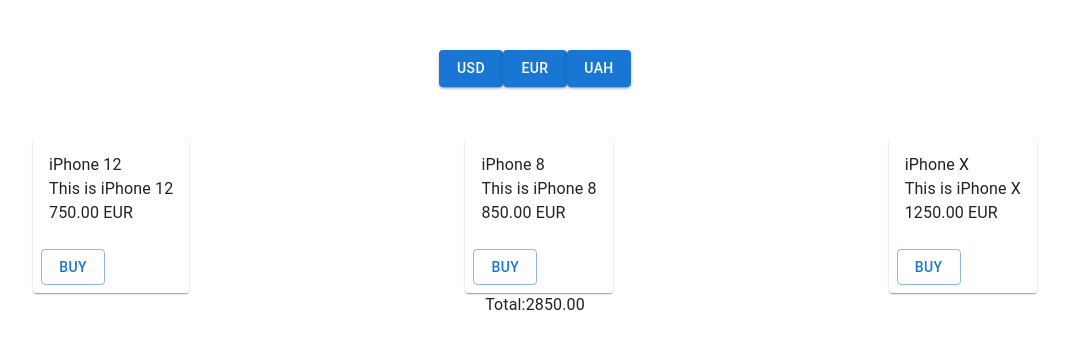
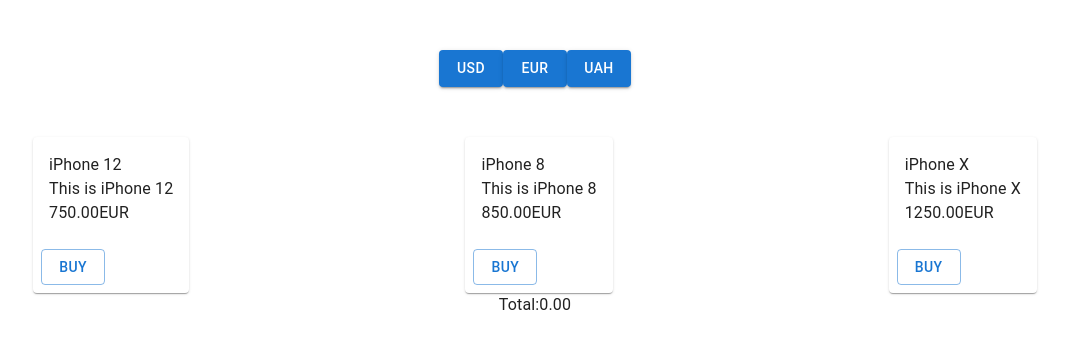
Before and after one commit to filipovandrij/exam-shop-with-currency, a React (Create React App) app: page / in a window 1280 px wide. Shown: the top 348 px of the page, without its empty margins (105-1174 px from the left). Built offline with nearby package versions, Linux system fonts and the light colour scheme.

Commit message:
fix button buy and add function add to total

```diff
--- a/src/container/App/App.tsx
+++ b/src/container/App/App.tsx
@@ -31,13 +31,14 @@
     const renderPrice = (price: number) => {
         const rate = currencyRateList[currency]
 
-        return Number(price * rate).toFixed(2)
+        return (price * rate).toFixed(2)
     }
 
-    const totalPrice = productArray.reduce(
-        (accumulator, currentValue) => accumulator + currentValue.price,
-        0
-    )
+    const [totalPrice, setTotalPrice] = useState<number>(0)
+
+    const addPrice = (price: number) => {
+        setTotalPrice(totalPrice + price)
+    }
 
     return (
         <>
@@ -72,11 +73,17 @@
                                         <Typography>{title}</Typography>
                                         <Typography>{description}</Typography>
                                         <Typography>
-                                            {renderPrice(price)} {currency}
+                                            {renderPrice(price)}
+                                            {currency}
                                         </Typography>
                                     </CardContent>
                                     <CardActions>
-                                        <Button variant="outlined">Buy</Button>
+                                        <Button
+                                            variant="outlined"
+                                            onClick={() => addPrice(price)}
+                                        >
+                                            Buy
+                                        </Button>
                                     </CardActions>
                                 </Card>
                             )
--- a/src/utils/productArray.ts
+++ b/src/utils/productArray.ts
@@ -31,14 +31,6 @@
 ]
 
 
-export const getProductsObject = (array:Product[]) =>
-array.reduce(
-    (object,product) => ({
-        ...object,
-        [product.id]:product,
-    }),
-    {}
-    )
 
 
 
```
